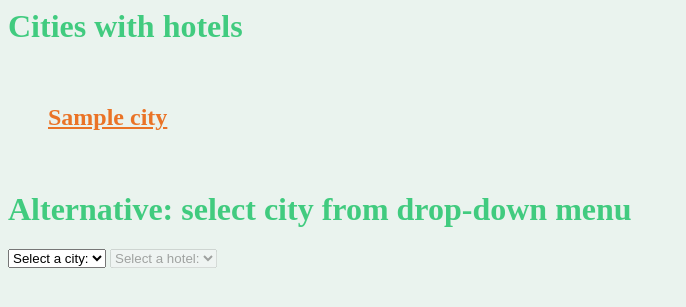
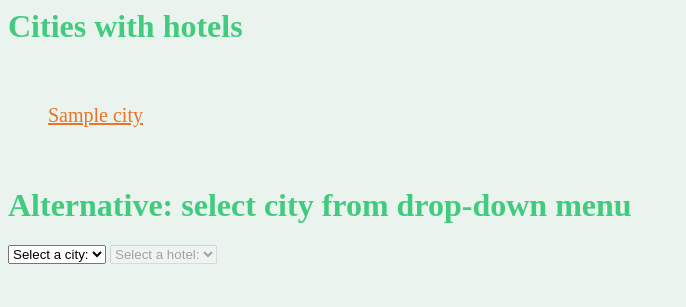
Before and after one commit to pluttik/djangocase, a Django app: page /cities/ in a window 1280 px wide. Shown: the top 307 px of the page, without its empty margins (0-686 px from the left). Run offline with Django 3.2, Linux system fonts and the light colour scheme; tables that the repository leaves empty hold one stand-in row (values such as "Sample post"); parts of the project's set-up code (start-up, migrations or seed data) failed here and were passed over.

Commit message:
improved templates

```diff
--- a/djangocase/cities/static/cities/style.css
+++ b/djangocase/cities/static/cities/style.css
@@ -2,6 +2,11 @@ body {
     background-color: #EAF3EE;
     color: #41CB7F;
 }
+
 a {
     color: #EA7326;
 }
+
+.large_font {
+    font-size: 20px;
+}
--- a/djangocase/cities/templates/cities/index.html
+++ b/djangocase/cities/templates/cities/index.html
@@ -1,5 +1,6 @@
 {% load static %}
 
+<html>
 <head>
     <meta name="viewport" content="width=device-width, initial-scale=1.0">
     <script src="{% static 'cities/jquery-3.3.1.min.js' %}"></script>
@@ -10,11 +11,11 @@
     <!-- First: get the city data from the database and list it -->
     <h1>Cities with hotels</h1>
     <br>
+    {% for city in cities %}
     <ul>
-    {% for city in cities %}
-    <h2><a href="{% url 'cities:city' city.id %}">{{ city.city_name }}</a></h2>
+    <p class="large_font"><a href="{% url 'cities:city' city.id %}">{{ city.city_name }}</a></p>
+    </ul>
     {% endfor %}
-</ul>
     <br>
 
     <!--Below: asynchronous request for the hotel data-->
@@ -35,6 +36,5 @@
     </form>
 
     <script src="{% static 'cities/script.js' %}"></script>
-
 </body>
 </html>
--- a/djangocase/static/cities/style.css
+++ b/djangocase/static/cities/style.css
@@ -2,6 +2,11 @@ body {
     background-color: #EAF3EE;
     color: #41CB7F;
 }
+
 a {
     color: #EA7326;
 }
+
+.large_font {
+    font-size: 20px;
+}
```
Also changed, not shown: djangocase/cities/templates/cities/city.html (+9 -7 lines). Lines whose indentation alone changed are shown as unchanged.
